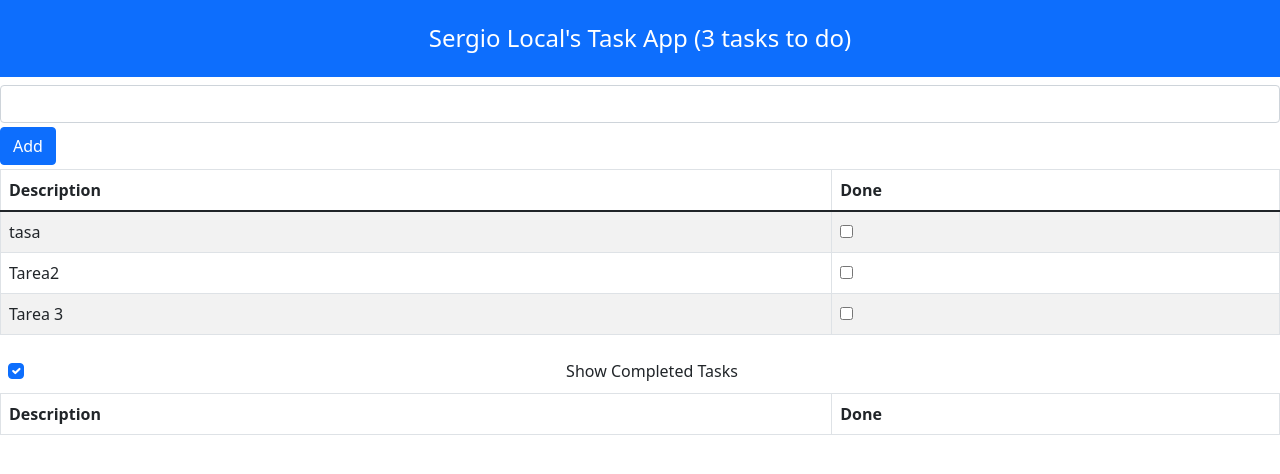
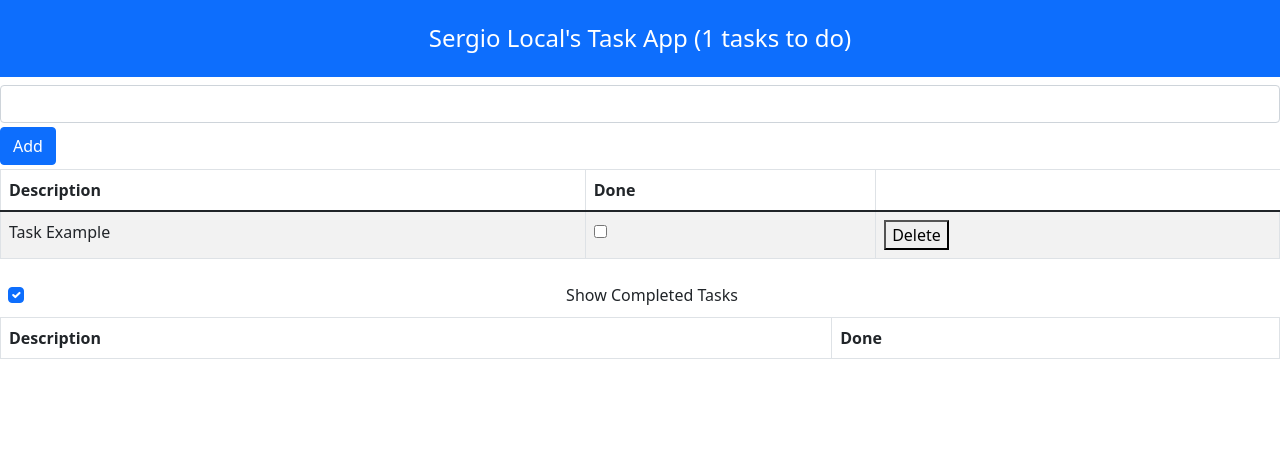
Before and after one commit to Sergio-Torres/Study-zone, a React (Create React App) app: page / in a window 1280 px wide. Shown: the top 474 px of the page. Built offline with nearby package versions, Linux system fonts and the light colour scheme.

Commit message:
deleteTask

```diff
--- a/src/components/Tasks/Control.js
+++ b/src/components/Tasks/Control.js
@@ -1,4 +1,4 @@
-import React, {useState} from 'react';
+import React from 'react';
 
 export const VisibilityControl = props =>{
     return(
--- a/src/components/Tasks/TaskBanner.js
+++ b/src/components/Tasks/TaskBanner.js
@@ -1,5 +1,6 @@
 import React from 'react';
 
+//Banner
 export const TaskBanner = props =>(
     <h4 className="bg-primary text-white text-center p-4">
         {props.userName}'s Task App ({props.taskItems.filter(t=> !t.done).length} tasks to do)
--- a/src/components/Tasks/TaskCreator.js
+++ b/src/components/Tasks/TaskCreator.js
@@ -9,7 +9,7 @@ export const TaskCreator = props =>{
     const createNewTask = () =>{
         props.callback(newTaskName);
         setNewTaskName('');
-    }
+    };
 
     return(
         <div className="my-1">
--- a/src/components/Tasks/TaskRow.js
+++ b/src/components/Tasks/TaskRow.js
@@ -8,5 +8,8 @@ export const TaskRow = props =>(
                 checked={props.task.done}
                 onChange={()=> props.toggleTask(props.task)}
             /></td>
+            <td>
+                <button onClick={()=> props.deleteTask(props.task)}>Delete</button>
+            </td>
         </tr>
 );
--- a/src/components/Tasks/Tasks.js
+++ b/src/components/Tasks/Tasks.js
@@ -7,11 +7,7 @@ import {VisibilityControl} from './Control';
 function Tasks(){
 
     const[userName, setUserName]=useState('sergio');
-    const[taskItems, setTaskItems] = useState([
-        {name: 'Task on', done: false},
-        {name: 'Task 2', done: false},
-        {name: 'Task 3', done: false}
-    ]);
+    const[taskItems, setTaskItems] = useState([]);
 
     const [showCompleted, setShowCompleted] = useState(true);
 
@@ -23,9 +19,7 @@ function Tasks(){
         else{
             setUserName('Sergio Local')
             setTaskItems([
-                {name: 'tasa', done: false},
-                {name: 'Tarea2', done: false},
-                {name: 'Tarea 3', done: false}
+                {name: 'Task Example', done: false}
             ])
             setShowCompleted(true)
         }
@@ -42,16 +36,27 @@ function Tasks(){
         }
     }
 
+    const deleteTask = task =>{
+        const newTaskItems = [...taskItems];
+        const Itask = newTaskItems.findIndex(i => i === task);
+        newTaskItems.splice(Itask,1);
+        setTaskItems(newTaskItems);
+    };
+
+
     /*It searches the array of tasks for one that matches, if it finds
      it, change its value (true to false or false to true)*/
-    const  toggleTask = task =>
+    const toggleTask = task=>
         setTaskItems(taskItems.map(t=>(t.name === task.name ? {...t, done: !t.done} : t )));
 
     const TaskTableRows = (doneValue)=>
         taskItems
             .filter(task => task.done === doneValue)
             .map(task =>(
-                <TaskRow task={task} key={task.name} toggleTask={toggleTask}/>
+                <TaskRow task={task} key={task.name}
+                toggleTask={toggleTask}
+                deleteTask={deleteTask}
+                />
     ));
 
     return(
```
